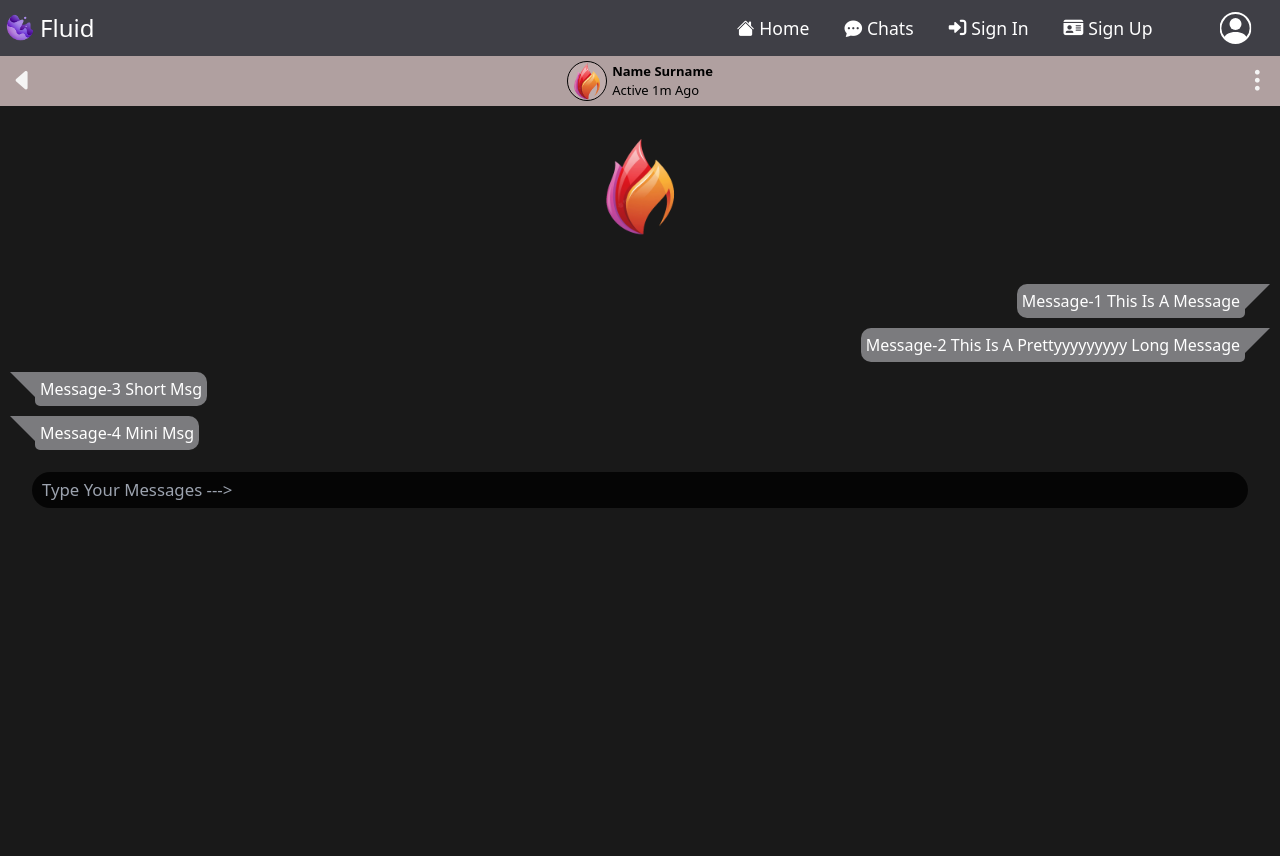
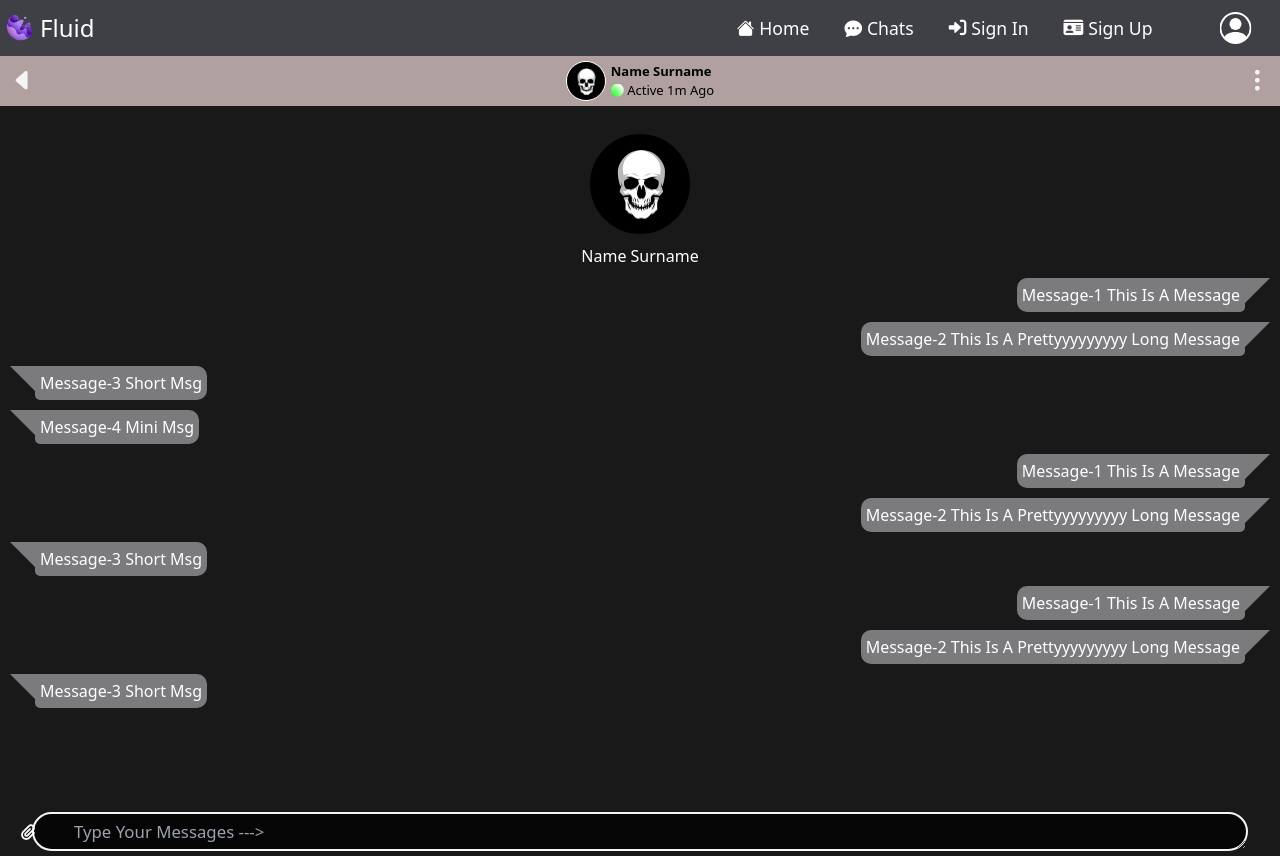
Before and after one commit to Foster0123/Fluid, an Angular app: page /chat/chat-section in a window 1280 px wide. Before the commit the page ends 800 px from the top, so only its background shows below. Built offline with nearby package versions, Linux system fonts and the light colour scheme.

Commit message:
Fluid Modules Added & UI Development(Chat Section Component) In Progress 4

```diff
--- a/src/client/app/components/chat-section/chat-section.component.html
+++ b/src/client/app/components/chat-section/chat-section.component.html
@@ -5,34 +5,71 @@
         </span>
         <div class="nav-user-section">
 
-            <img src="./assets/images/blaze.png" alt="Other End User Profile Picture" />
+            <img class="navbar-other-pic" src="./assets/images/skull.jpg" alt="Other End User Profile Picture" />
             <div class="other-user-info">
-                <p class="name">Name Surname</p>
-                <p class="status">Active 1m Ago</p>
+                <p class="name">
+                    Name Surname</p>
+                <p class="status">
+                    <i class="fa-solid fa-circle active-status-dot"></i>
+                    Active 1m Ago
+                </p>
             </div>
         </div>
         <span>
             <i class="bi bi-three-dots-vertical" id="chat-nav-menu"></i>
         </span>
     </div>
-    <div class="chat-intro">
-        <img id="chat-intro-image" src="./assets/images/blaze.png" alt="Other End User Profile Picture">
-    </div>
     <ul class="chat-interactive-container">
-        <li class="your-msg-item">
-            <p class="your-msg">Message-1 This Is A Message</p><div class="triangle-right"></div>
+        <li class="chat-intro">
+            <img id="chat-intro-image" src="./assets/images/skull.jpg" alt="Other End User Profile Picture">
+            <h4 class="chat-intro-name">Name Surname</h4>
         </li>
         <li class="your-msg-item">
-            <p class="your-msg">Message-2 This Is A Prettyyyyyyyyy Long Message</p><div class="triangle-right"></div>
+            <p class="your-msg">Message-1 This Is A Message</p>
+            <div class="triangle-right"></div>
+        </li>
+        <li class="your-msg-item">
+            <p class="your-msg">Message-2 This Is A Prettyyyyyyyyy Long Message</p>
+            <div class="triangle-right"></div>
         </li>
         <li class="their-msg-item">
-            <div class="triangle-left"></div><p class="their-msg">Message-3 Short Msg</p>
+            <div class="triangle-left"></div>
+            <p class="their-msg">Message-3 Short Msg</p>
         </li>
         <li class="their-msg-item">
-            <div class="triangle-left"></div><p class="their-msg">Message-4 Mini Msg</p>
+            <div class="triangle-left"></div>
+            <p class="their-msg">Message-4 Mini Msg</p>
+        </li>
+        <li class="your-msg-item">
+            <p class="your-msg">Message-1 This Is A Message</p>
+            <div class="triangle-right"></div>
+        </li>
+        <li class="your-msg-item">
+            <p class="your-msg">Message-2 This Is A Prettyyyyyyyyy Long Message</p>
+            <div class="triangle-right"></div>
+        </li>
+        <li class="their-msg-item">
+            <div class="triangle-left"></div>
+            <p class="their-msg">Message-3 Short Msg</p>
+        </li>
+        <li class="your-msg-item">
+            <p class="your-msg">Message-1 This Is A Message</p>
+            <div class="triangle-right"></div>
+        </li>
+        <li class="your-msg-item">
+            <p class="your-msg">Message-2 This Is A Prettyyyyyyyyy Long Message</p>
+            <div class="triangle-right"></div>
+        </li>
+        <li class="their-msg-item">
+            <div class="triangle-left"></div>
+            <p class="their-msg">Message-3 Short Msg</p>
         </li>
     </ul>
     <div class="chat-interactive-section">
-        <input id="" class="message-input" type="text" name="messages" placeholder="Type Your Messages --->">
+        <textarea id="msg-input" class="message-input" type="text" name="messages" placeholder="Type Your Messages --->"
+            rows="1" spellcheck wrap="soft" contenteditable></textarea>
+        <span class="text-input-buttons">
+            <i class="fa-solid fa-paperclip file-upload-icon"></i>
+        </span>
     </div>
 </div>
--- a/src/client/app/components/chat-section/chat-section.component.scss
+++ b/src/client/app/components/chat-section/chat-section.component.scss
@@ -2,15 +2,21 @@
 
 :host {
     --bg-color:rgba(75, 75, 75, 0.322);
+    --chat-section-bg-scrollbar-color: silver;
     --current-msg-color: "";
     --other-msg-color: "";
     --app-msg-color: "";
     --input-bg-color: "";
     --chat-navbar-color: rgba(192, 175, 175, 0.904);
 }
+.chat-container {
+    height: 100%;
+    display: flex;
+    flex-direction: column;
+    justify-content: space-between;
+}
 .chat-navbar {
     background-color: var( --chat-navbar-color);
-   height: 100%;
    display: flex;
    align-items: center;
    justify-content: space-between;
@@ -32,6 +38,9 @@
         margin: 0 10px 0 0;
     }
 }
+.disabled {
+    visibility: hidden;
+}
 .chat-intro {
     display: flex;
     justify-content: center;
@@ -43,6 +52,7 @@
         height: 100px;
         border-radius: 50%;
         object-fit: cover;
+        margin: 10px 0;
     }
 }
 .nav-user-section {
@@ -54,7 +64,7 @@
         width: 40px;
         height: 40px;
         object-fit: cover;
-        border: 1px solid black;
+        border: 1px solid white;
         border-radius: 50%;
         margin: 0 5px 0 0;
         background-color: var(--chat-navbar-color);
@@ -62,6 +72,13 @@
     p {
         display: inline-block;
         font-size: small;
+        .active-status-dot {
+            font-size: small;
+            background: linear-gradient(45deg, lime,white 85%);
+            background-clip: text;
+            -webkit-text-fill-color: transparent;
+
+        }
     }
     .other-user-info {
         display: flex;
--- a/src/client/app/components/chat-section/chat-section.component.ts
+++ b/src/client/app/components/chat-section/chat-section.component.ts
@@ -6,5 +6,16 @@ import { Component } from '@angular/core';
   styleUrls: ['./chat-section.component.scss']
 })
 export class ChatSectionComponent {
-
+  msgs = [
+    {text: "Something-0", sentByClient:false},
+    {text: "Something-1", sentByClient:false},
+    {text: "Something-2", sentByClient:true},
+    {text: "Something-3", sentByClient:false},
+    {text: "Something-4", sentByClient:false},
+    {text: "Something-5", sentByClient:false},
+    {text: "Something-6", sentByClient:true},
+    {text: "Something-7", sentByClient:true},
+    {text: "Something-8", sentByClient:false},
+    {text: "Something-9", sentByClient:true},
+  ]
 }
--- a/src/client/app/components/chat-section/modules/scss/_chat-section.scss
+++ b/src/client/app/components/chat-section/modules/scss/_chat-section.scss
@@ -5,6 +5,14 @@
     padding: 10px;
     list-style: none;
     color: white;
+    height: 100%;
+    overflow-y: scroll;
+    &::-webkit-scrollbar {
+        width: 8px;
+        background-color: var(--chat-section-bg-scrollbar-color);
+        border-radius: 10px 0 0 10px;
+    }
+
 }
 .chat-interactive-container li {
     margin: 5px 0;
@@ -15,6 +23,8 @@
     background-color: var(--chat-msg-bg-color);
     padding: 5px;
     max-width: 60%;
+    // background-image: url("");
+    height: 100%;
 }
 .triangle-left {
     width: 0;
@@ -50,18 +60,35 @@
     display: flex;
     justify-content: center;
     align-items: center;
+    position: relative;
     flex-direction: column;
     .message-input {
+        resize: vertical;
+        outline: none;
         width: 95%;
         font-size: 1.05em;
         margin: 0 5px;
-        padding: 5px 10px;
+        padding: 5px 10px 5px 40px;
         border-radius: 20px;
         color: white;
         background: none;
         background-color: rgba(0,0,0,0.8);
+        border: 2px solid whitesmoke;
         margin: 5px 0;
         caret-color: white;
+        &::-webkit-scrollbar {
+            height: 100%;
+            width: 8px;
+            background-color: var(--chat-section-bg-scrollbar-color);
+            border-radius: 5px;
+        }
+    }
+    .text-input-buttons {
+        position: absolute;
+        left: 20px;
+        .file-upload-icon {
+            color: white;
+        }
     }
 }
 
```
Also changed, not shown: src/client/app/components/signin/signin.component.html (line endings or trailing spaces), src/client/assets/images/skull.jpg (added).
